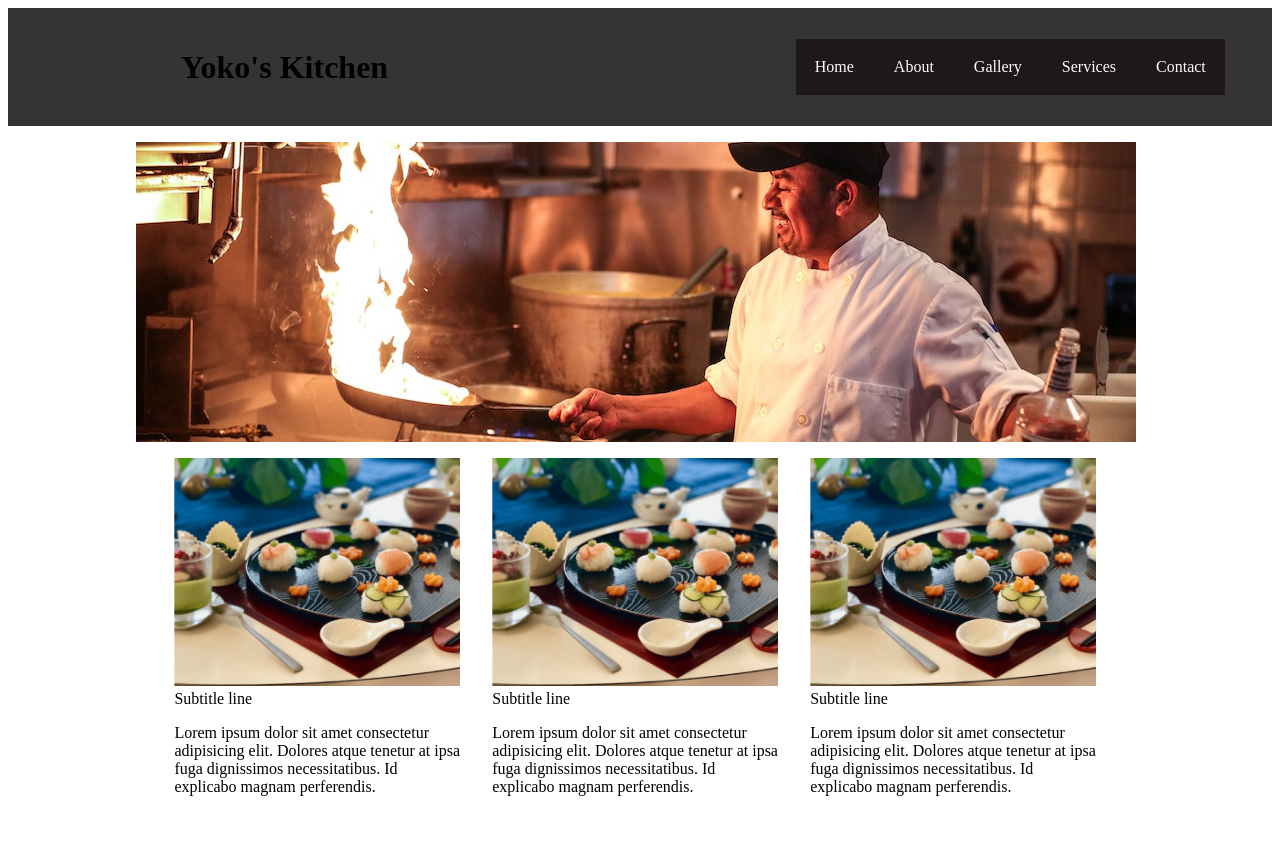
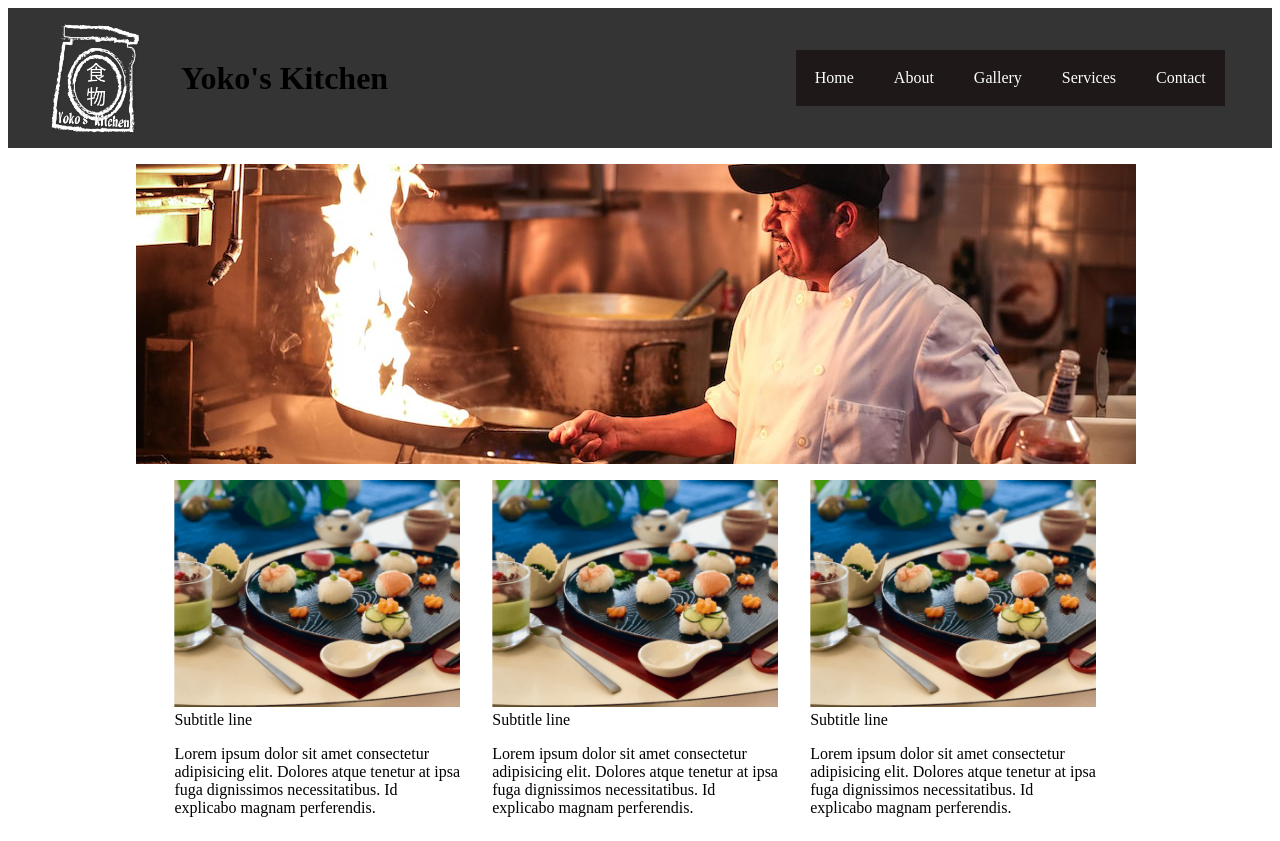
Before and after one commit to Waqas5566/B9-web-dev-CSS-Second-Layout, a plain HTML site: page index.html in a window 1280 px wide. Before the commit the page ends 820 px from the top, so only its background shows below. Drawn offline with Linux system fonts and the light colour scheme; the site is published under a folder, as on GitHub Pages, so addresses that start at the root find nothing.

Commit message:
CSS Second Layout

```diff
--- a/index.html
+++ b/index.html
@@ -12,7 +12,7 @@
 <body class="body">
     <header>
         <div class="logo">
-            <img src="/images/logo.png" alt="" width="110px">
+            <img src="./images/logo.png" alt="" width="110px">
             <h1 class="h1">Yoko's Kitchen</h1>
         </div>
         <nav class="nav">
```
